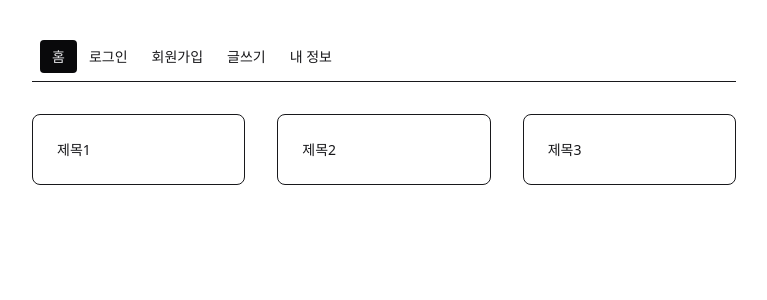
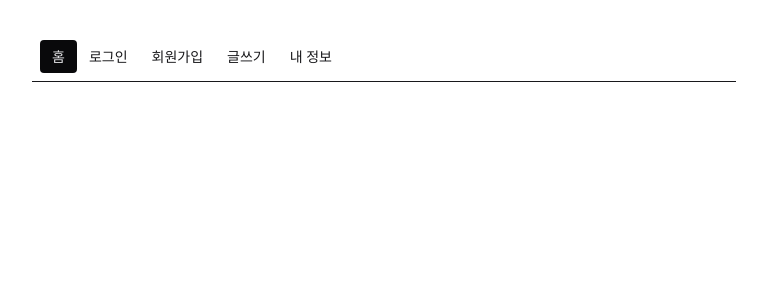
Before and after one commit to metakit-sorucecode/react-blog, a React (Vite) app in the folder react-blog/: page / in a window 1280 px wide. Shown: the top 300 px of the page, without its empty margins (256-1023 px from the left). Built offline with nearby package versions, Linux system fonts and the light colour scheme.

Commit message:
[board-list] 글 목록을 state로 바꾸고 빈 목록에서 시작하기
Chapter: board-list
Task: T1
Source: 31027ab 2622b3d 4c0da83

```diff
--- a/react-blog/src/pages/Home.jsx
+++ b/react-blog/src/pages/Home.jsx
@@ -1,11 +1,8 @@
+import { useState } from "react";
 import BoardCard from "../components/BoardCard";
 
 export default function Home() {
-  const boards = [
-    { id: 1, title: "제목1" },
-    { id: 2, title: "제목2" },
-    { id: 3, title: "제목3" },
-  ];
+  const [boards, setBoards] = useState([]);
 
   return (
     <div className="grid grid-cols-3 gap-8">
```
